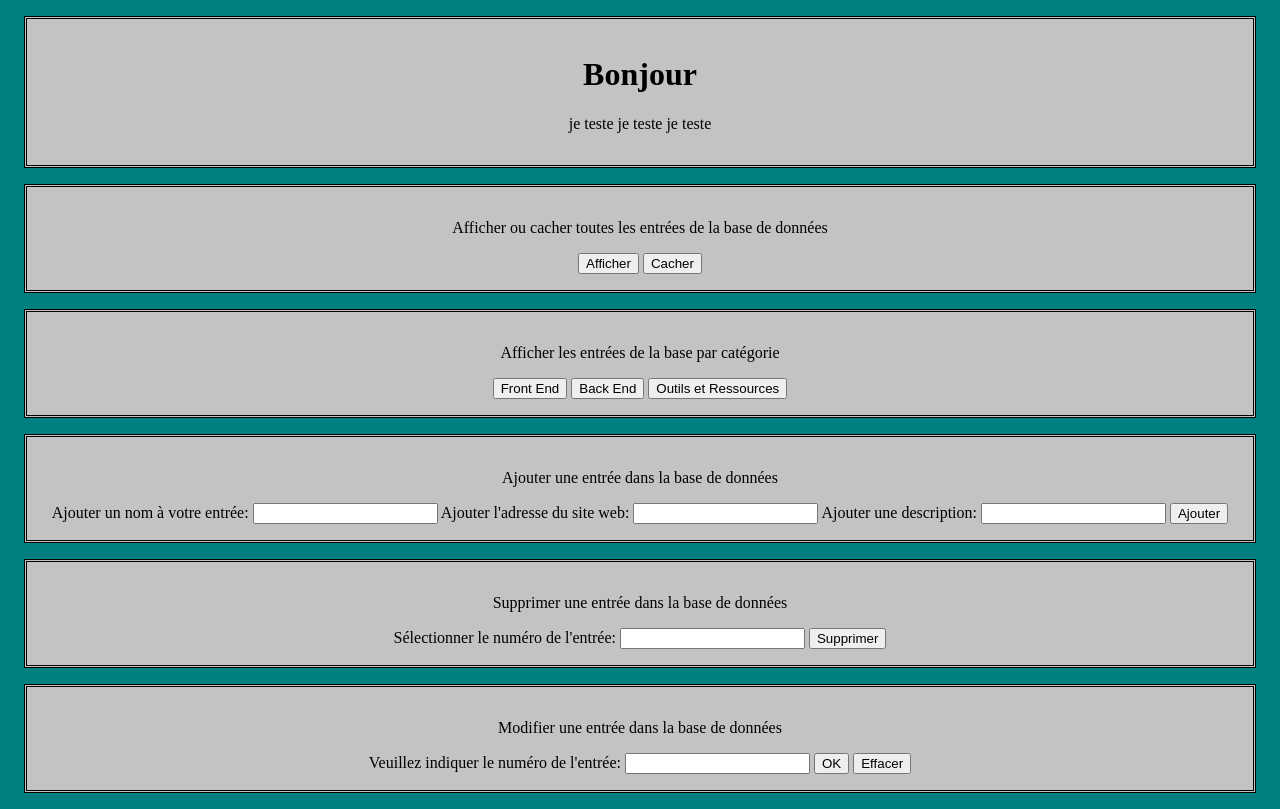
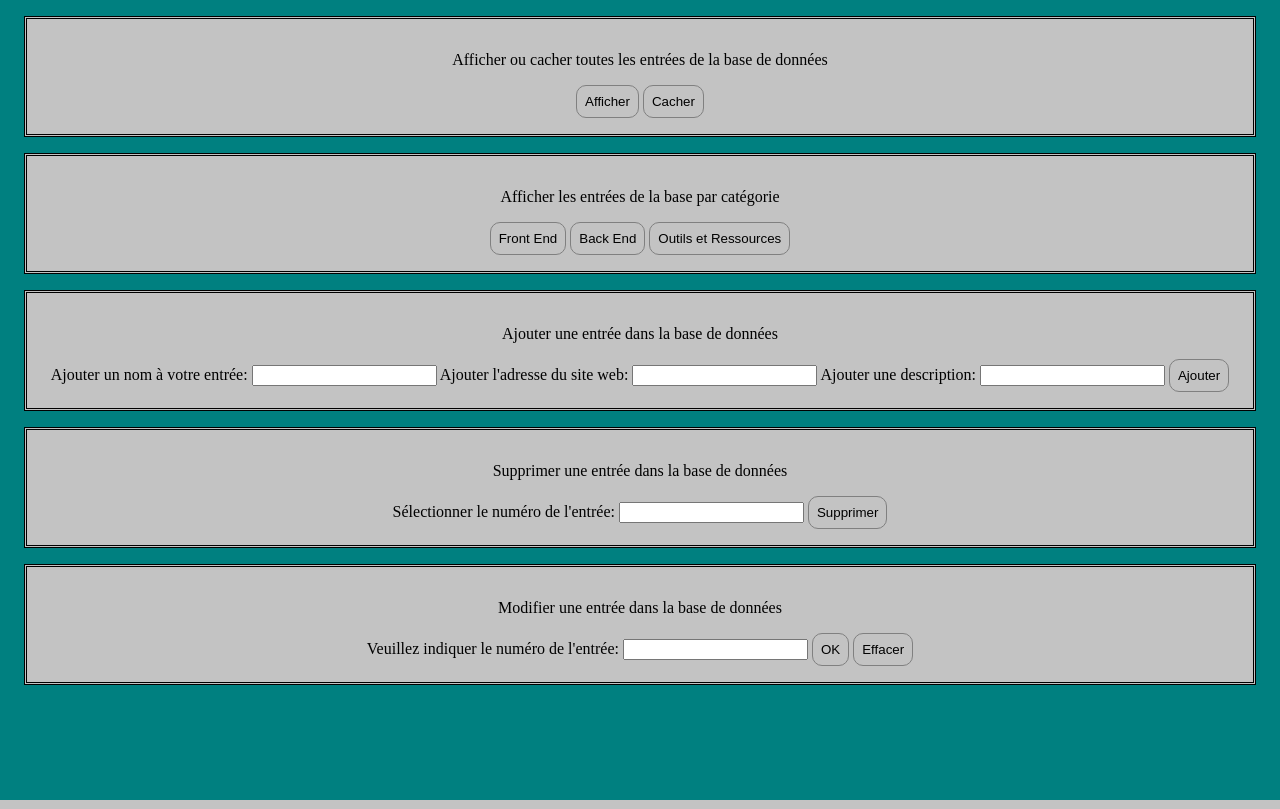
Before and after one commit to JoleneDwwm/miniBriefBDD, a PHP site: page / in a window 1280 px wide. Run offline with PHP 8.4, Linux system fonts and the light colour scheme.

Commit message:
Changes
Made sure the code worked, and added a css stylesheet.

```diff
--- a/index.php
+++ b/index.php
@@ -5,37 +5,18 @@
 // I. Accès à la BDD
 
 require_once('connexion.php');
-
-$varTest = 'je teste je teste je teste ';
+require_once('tpl.html');
 
 // III. Afficher le site
-
-//Template setup
-require('template.class.php');
-define('TEMPLATES_PATH', 'templates');
-define('PARTIALS_PATH', TEMPLATES_PATH.'/partials');
-//Instanciate new object
-$template = new Template(TEMPLATES_PATH.'/tpl.html');
-// $template->renderPartial('tablehere', PARTIALS_PATH.'/table.part.html', array('code' => 'oy', 'name' => 'text', 'link' => 'test', 'desc' => 'test'));
-
-//Assign values
-$template->assign('title', 'Bonjour');
-$template->assign('text', $varTest);
-
-//Show content
-$template->show();
 
 // II. Create Read Update Delete
 
     // Bouton "cacher ( = effacer l'affichage) les entrées de la BDD"
-function hide(){
     if(isset($_POST['buttonErase'])){
         $_POST = NULL;
     }
-}
 
     // Bouton "afficher les entrées de la BDD"
-function showEntry(){
     if(isset($_POST['buttonShow'])){
         $sqlQuery = "SELECT * FROM liens";
         $dbEntries = $mysqlClient->prepare($sqlQuery);
@@ -52,10 +33,8 @@ function showEntry(){
             <?php
         }
     }
-}
 
     // Formulaire "ajouter une entrée dans la BDD"
-function addEntry(){
     if(isset($_POST['newLinkName']) && isset($_POST['newLinkAddress']) && isset($_POST['newLinkDescription'])){
         $newLinkName = $_POST['newLinkName'];
         $newLinkAddress = $_POST['newLinkAddress'];
@@ -65,10 +44,8 @@ function addEntry(){
         $newDbEntry->execute();
         echo '<script>alert("Votre entrée a bien été ajoutée!")</script>';
     }
-}
 
     // Formulaire "effacer une entrée dans la BDD"
-function deleteEntry(){
     if(isset($_POST['numberDelete'])){
         $numberDelete = $_POST['numberDelete'];
         $sqlQuery = "DELETE FROM `liens` WHERE `liens`.`numero` = '$numberDelete'";
@@ -76,10 +53,9 @@ function deleteEntry(){
         $deleteEntry->execute();
         echo '<script>alert("Votre entrée a bien été supprimée!")</script>';
     }
-}
 // Formulaire "afficher les entrées par catégories"
-function showByCategory(){
-        switch(true){
+
+switch(true){
         // Option 1
     case (isset($_POST['frontEnd'])):
         $sqlQuery = "SELECT * FROM `liens` JOIN `categories` ON `liens`.`categoriesId` = `categories`.`numero` WHERE(`categories`.`numero`=0)";
@@ -132,10 +108,8 @@ function showByCategory(){
             }
         break;
     }
-}
 
 // Formulaire "modifier une entrée dans la BDD"
-function modifyEntry(){
     switch(true){
             // partie 1: afficher l'entrée à formuler
     case isset($_POST['findIdNumber']):
@@ -170,6 +144,5 @@ function modifyEntry(){
             echo '<script>alert("Votre entrée a bien été modifiée!")</script>';
         break;
     }
-}
 
 ?>
--- /dev/null
+++ b/styles/styles.css
@@ -0,0 +1,18 @@
+body{
+    background-color:#008080;
+}
+
+div{
+    background-color:#c3c3c3;
+    text-align:center;
+    border-style:double;
+    padding:1rem;
+    margin:1rem;
+}
+
+.button{
+    background-color:#c3c3c3;
+    border: 1px solid grey;
+    border-radius: 10px;
+    padding: 0.5rem;
+}
--- a/templates/partials/table.part.html
+++ /dev/null
@@ -1,6 +0,0 @@
-<div style="background-color:#c3c3c3;border-style:double;padding:1rem;margin:1rem;">
-    <p>Code de l'entrée dans la base de données: {CODE}</p>
-    <p>Nom de l'entrée: {NAME}</p>
-    <p>Adresse complète du lien: <a href="{LINK}">{LINK}</p></a>
-    <p>Description: {DESC}</p>
-</div>
--- a/templates/tpl.html
+++ b/tpl.html
@@ -6,16 +6,12 @@
     <meta charset="UTF-8">
     <meta http-equiv="X-UA-Compatible" content="IE=edge">
     <meta name="viewport" content="width=device-width, initial-scale=1.0">
-    <title>{TITLE}</title>
+    <link href="styles/styles.css" rel="stylesheet" type="text/css">
+    <title>Base de données</title>
 </head>
-<body style="background-color:#008080;">
+<body>
 
-    <div style="background-color:#c3c3c3;text-align:center;border-style:double;padding:1rem;margin:1rem;">
-        <h1>{TITLE}</h1>
-        <p>{TEXT}</p>
-    </div>
-
-    <div style="background-color:#c3c3c3;text-align:center;border-style:double;padding:1rem;margin:1rem;">
+    <div>
         <p>Afficher ou cacher toutes les entrées de la base de données</p>
     <form style="margin:auto;" method="post">
         <input type="submit" name="buttonShow" class="button" value="Afficher" />
@@ -23,7 +19,7 @@
     </form>
     </div>
 
-    <div style="background-color:#c3c3c3;text-align:center;border-style:double;padding:1rem;margin:1rem;">
+    <div>
         <p>Afficher les entrées de la base par catégorie</p>
         <form style="margin:auto;" method="post">
             <input type="submit" name="frontEnd" class="button" value="Front End" />
@@ -32,29 +28,29 @@
         </form>
     </div>
 
-    <div style="background-color:#c3c3c3;text-align:center;border-style:double;padding:1rem;margin:1rem;">
+    <div>
         <p>Ajouter une entrée dans la base de données</p>
         <form method="post">
             Ajouter un nom à votre entrée: <input type="text" name="newLinkName">
             Ajouter l'adresse du site web: <input type="text" name="newLinkAddress">
             Ajouter une description: <input type="text" name="newLinkDescription">
-            <input type="submit" value="Ajouter">
+            <input type="submit" class="button" value="Ajouter">
         </form>
         </div>
 
-    <div style="background-color:#c3c3c3;text-align:center;border-style:double;padding:1rem;margin:1rem;">
+    <div>
         <p>Supprimer une entrée dans la base de données</p>
         <form method="post">
             Sélectionner le numéro de l'entrée: <input type="int" name="numberDelete">
-            <input type="submit" value="Supprimer">
+            <input type="submit" class="button" value="Supprimer">
         </form>
         </div>
 
-    <div style="background-color:#c3c3c3;text-align:center;border-style:double;padding:1rem;margin:1rem;">
+    <div>
         <p>Modifier une entrée dans la base de données</p>
         <form method="post">
             Veuillez indiquer le numéro de l'entrée: <input type="int" name="findIdNumber">
-            <input type="submit" value="OK">
+            <input type="submit" class="button" value="OK">
             <input type="submit" name="buttonErase" class="button" value="Effacer" />
         </form>
     </div>
```
Also changed, not shown: template.class.php (deleted, +0 -51 lines).
